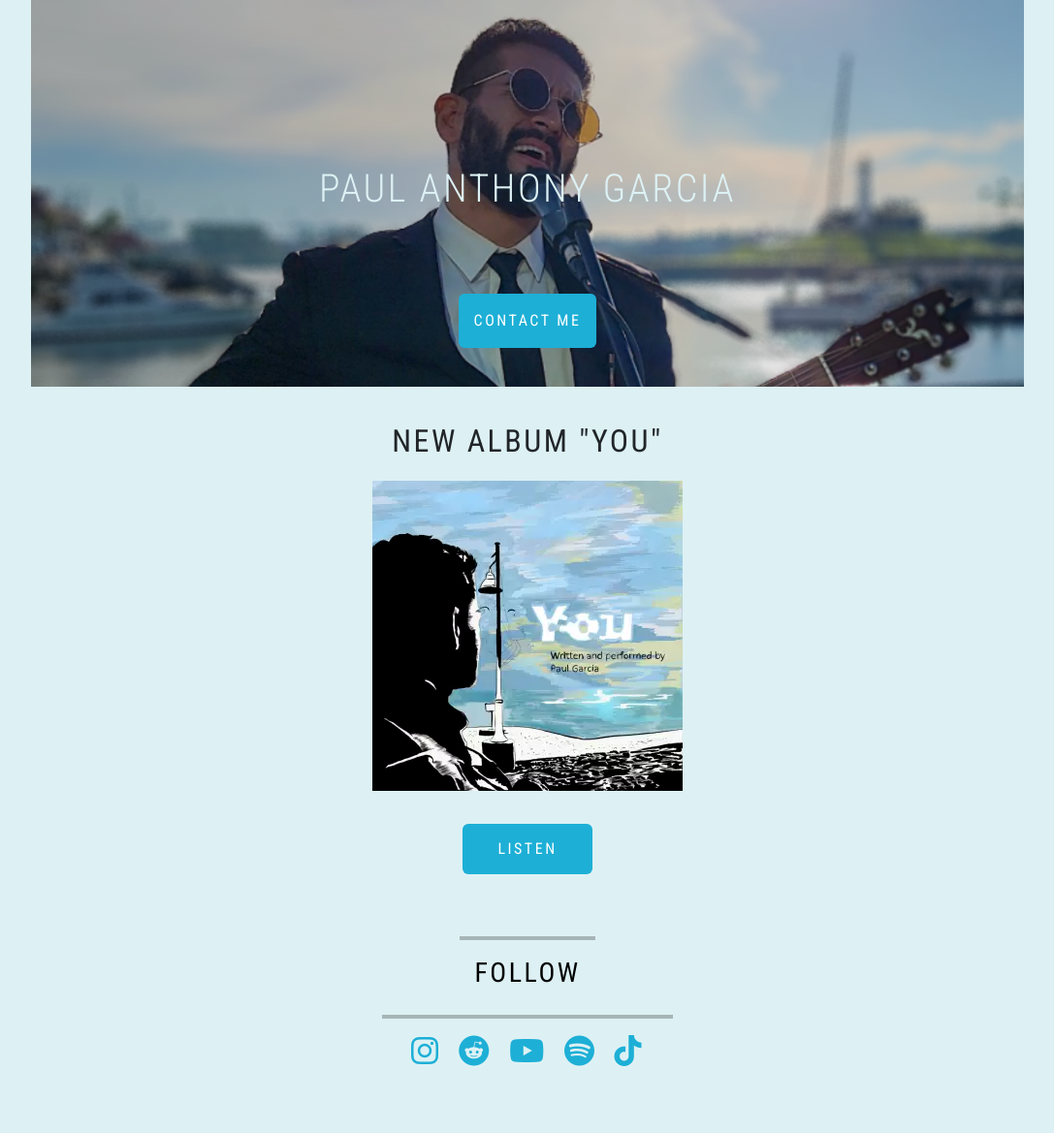
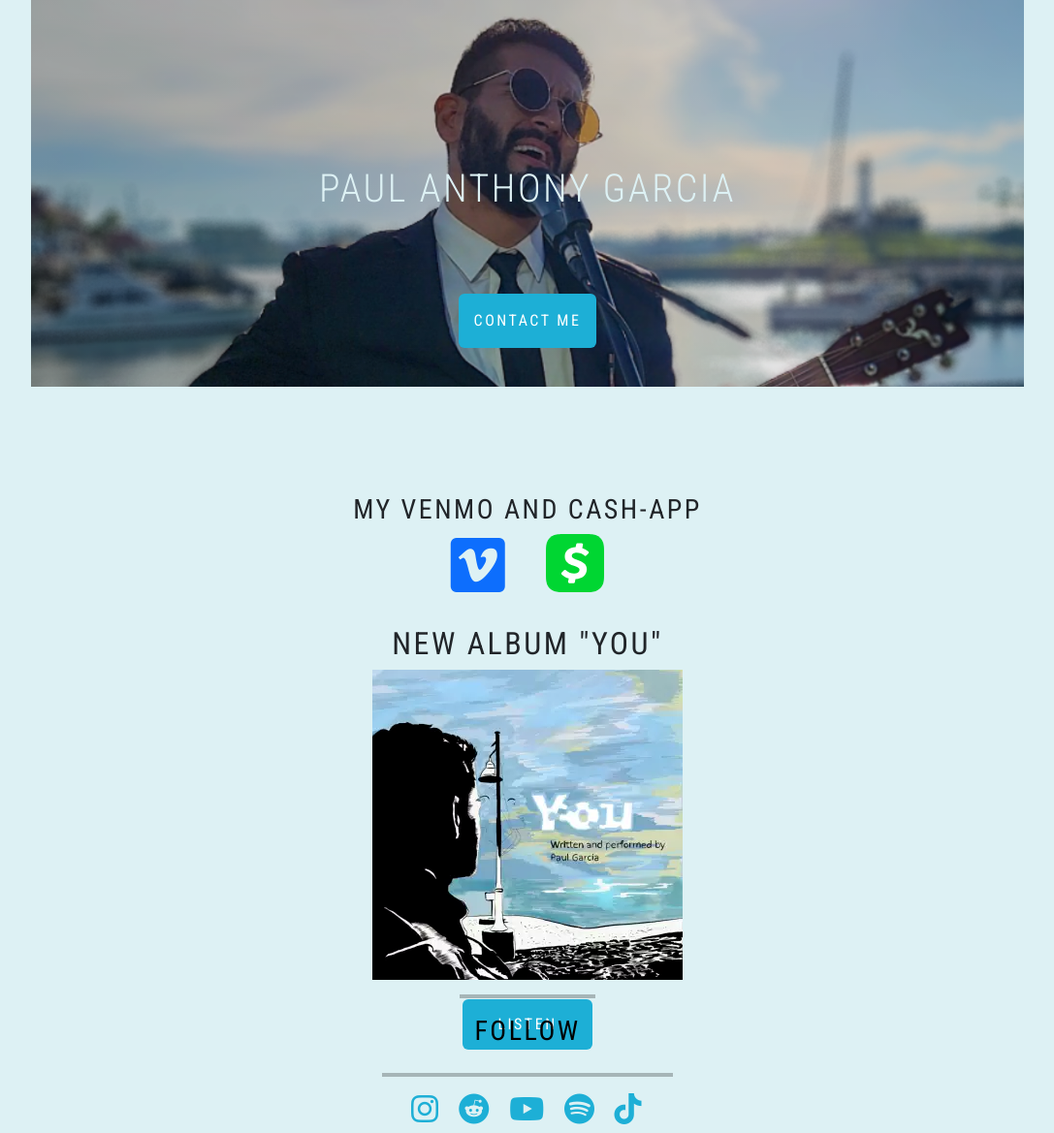
Before and after one commit to CESAR-JARAMILLO/Paul-Django-Site, a Django app: page / in a window 1280 px wide. Shown: the part 31-1200 px from the top of the page at 97% size, without its empty margins (96-1183 px from the left). Before the commit the page ends 1131 px from the top, so only its background shows below. Run offline with Django 4.2, Linux system fonts and the light colour scheme; some libraries are stand-ins or nearby versions.

Commit message:
add tip icons

```diff
--- a/base/static/base/style.css
+++ b/base/static/base/style.css
@@ -86,7 +86,7 @@ i {
 
 .main-container
 .tip-container
-img {
+#cash-app {
     height: 60px;
     width: 60px;
     margin: 0 20px;
@@ -110,7 +110,7 @@ h2 {
     flex-direction: column;
     justify-content: space-around;
     align-items: center;
-    /* margin-top: 80px; */
+    margin-top: 80px;
 }
 
 .footer-container
--- a/base/templates/base/index.html
+++ b/base/templates/base/index.html
@@ -33,11 +33,11 @@
 
       <main class="main">
         <div class="main-container">
-          {% comment %} <h3>MY VENMO AND CASH-APP</h3> {% endcomment %}
-          {% comment %} <div class="tip-container container">
+          <h3>MY VENMO AND CASH-APP</h3>
+          <div class="tip-container container">
             <a href="https://account.venmo.com/u/Picksalot"><i class="fa-brands fa-square-vimeo fa-4x"></i></a>
-            <a href="https://cash.app/$Picksalot" class="cash-app"><img src="{%static 'base/images/cashapp.svg' %}"></a>
-          </div> {% endcomment %}
+            <a href="https://cash.app/$Picksalot" class="cash-app"><img id="cash-app" src="{%static 'base/images/cashapp.svg' %}"></a>
+          </div>
           <h2>NEW ALBUM "YOU"</h2>
           <a href="https://open.spotify.com/artist/1SxbAufa9tba1kQaAsMqqK">
             <img src="{% static 'base/images/album.png' %}" alt="album 'You'">
```
Also changed, not shown: base/static/base/images/cash-app-seeklogo.com.svg (added).
